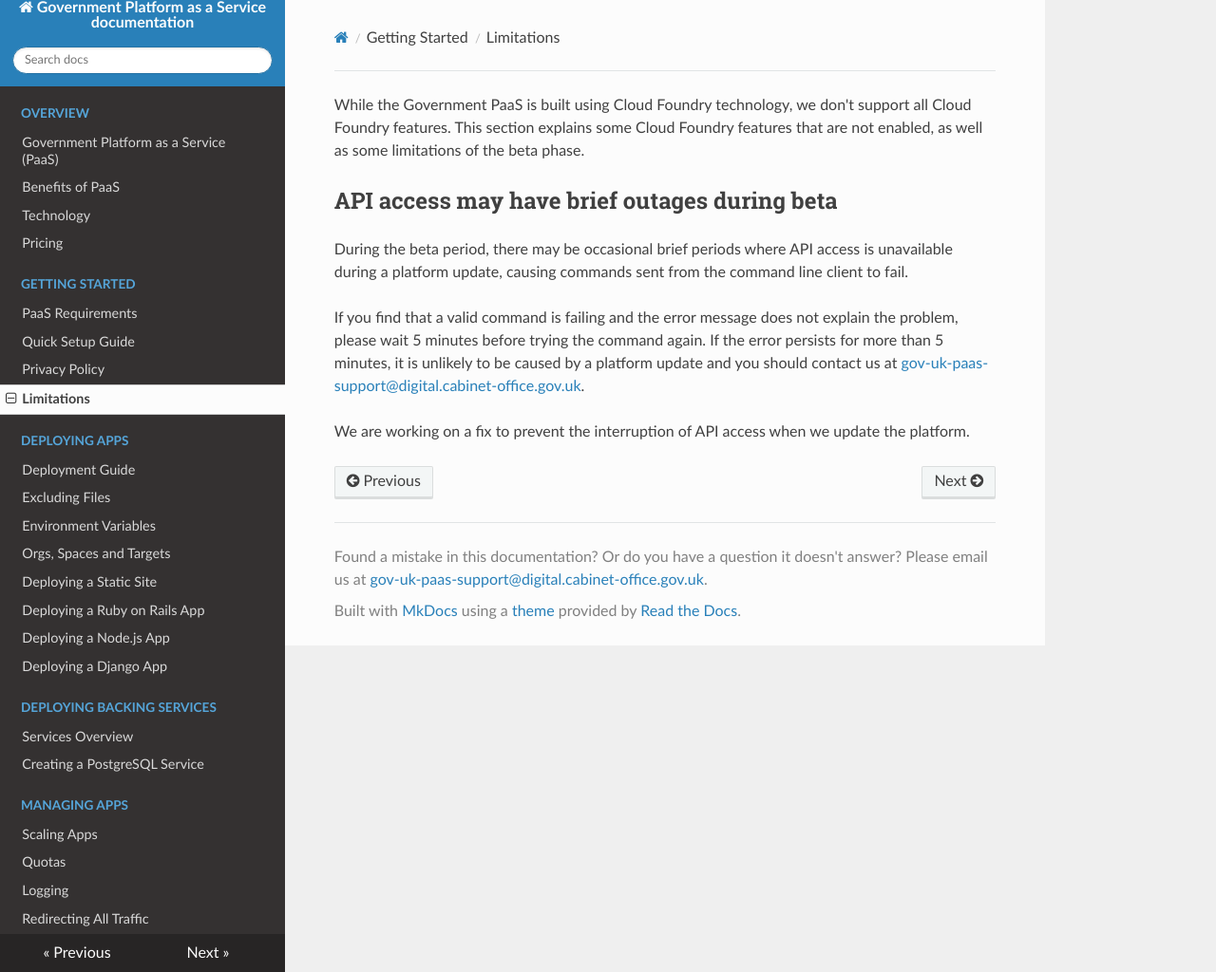
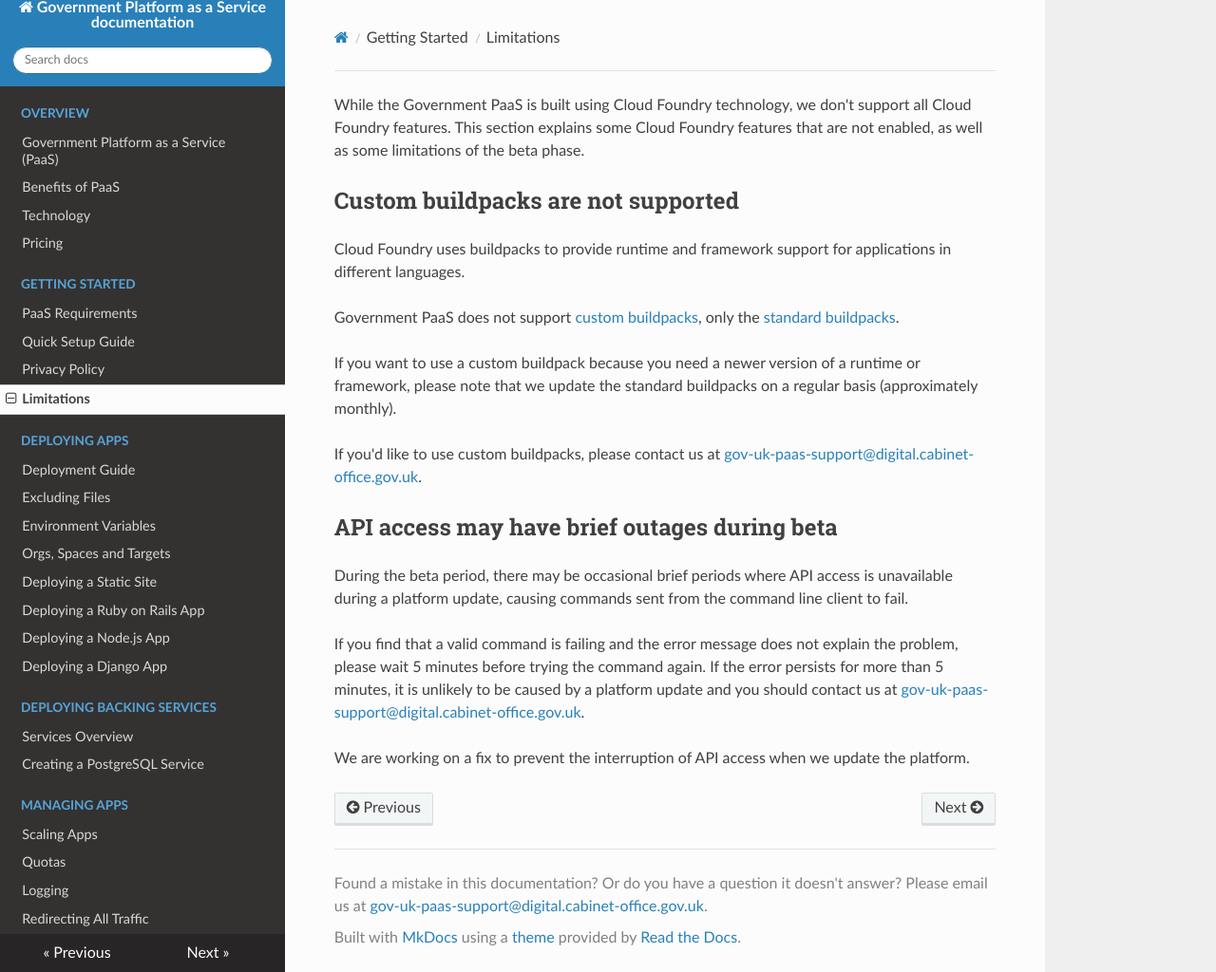
Before and after one commit to alphagov/paas-developer-docs, an MkDocs documentation site: the page built from docs/getting_started/limitations.md, in a window 1280 px wide and 1024 px high. Shown: the whole window at 95% size. Built offline with MkDocs 1.6.1, drawn with Linux system fonts in a browser that asks for light colours; nearby versions of some CDN libraries; old or Windows-style settings are respelled for this version of MkDocs.

Commit message:
Document that custom builldpacks are not supported
Document Custom Buildpack decision

https://www.pivotaltracker.com/story/show/126403487

"Outline the fact that we don't currently support custom buildpacks and
the reason for this."

Decided just to say that they are not supported. Main reason for people
wanting them to use them is to get a newer version of the
runtime/framework, so mentioned that the normal build packs are updated
regularly.

```diff
--- a/docs/getting_started/limitations.md
+++ b/docs/getting_started/limitations.md
@@ -1,4 +1,14 @@
 While the Government PaaS is built using Cloud Foundry technology, we don't  support all Cloud Foundry features. This section explains some Cloud Foundry features that are not enabled, as well as some limitations of the beta phase.
+
+## Custom buildpacks are not supported
+
+Cloud Foundry uses buildpacks to provide runtime and framework support for applications in different languages.
+
+Government PaaS does not support [custom buildpacks](https://docs.cloudfoundry.org/buildpacks/custom.html), only the [standard buildpacks](https://docs.cloudfoundry.org/buildpacks/).
+
+If you want to use a custom buildpack because you need a newer version of a runtime or framework, please note that we update the standard buildpacks on a regular basis (approximately monthly).
+
+If you'd like to use custom buildpacks, please contact us at [gov-uk-paas-support@digital.cabinet-office.gov.uk](mailto:gov-uk-paas-support@digital.cabinet-office.gov.uk).
 
 ## API access may have brief outages during beta
 
```
